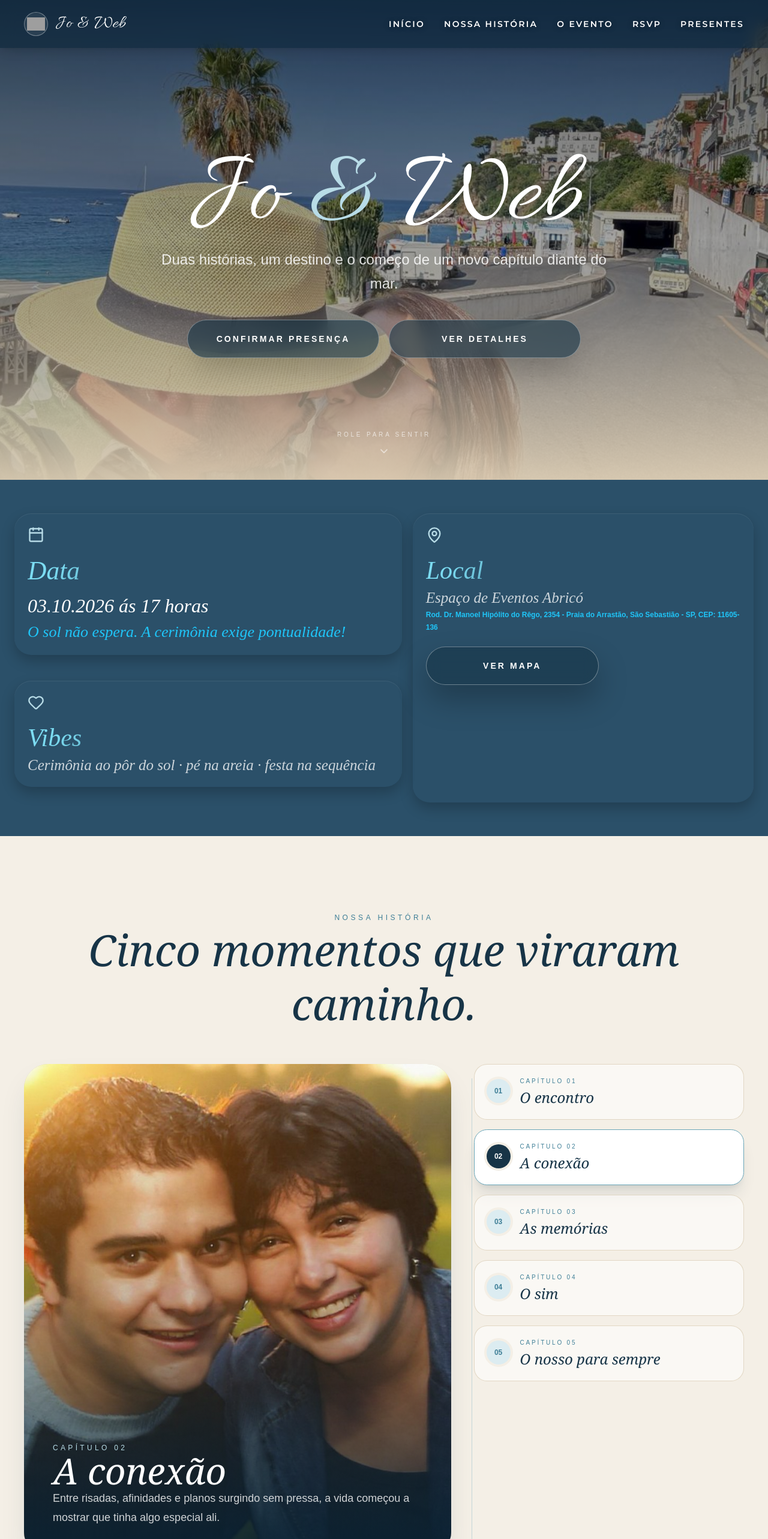
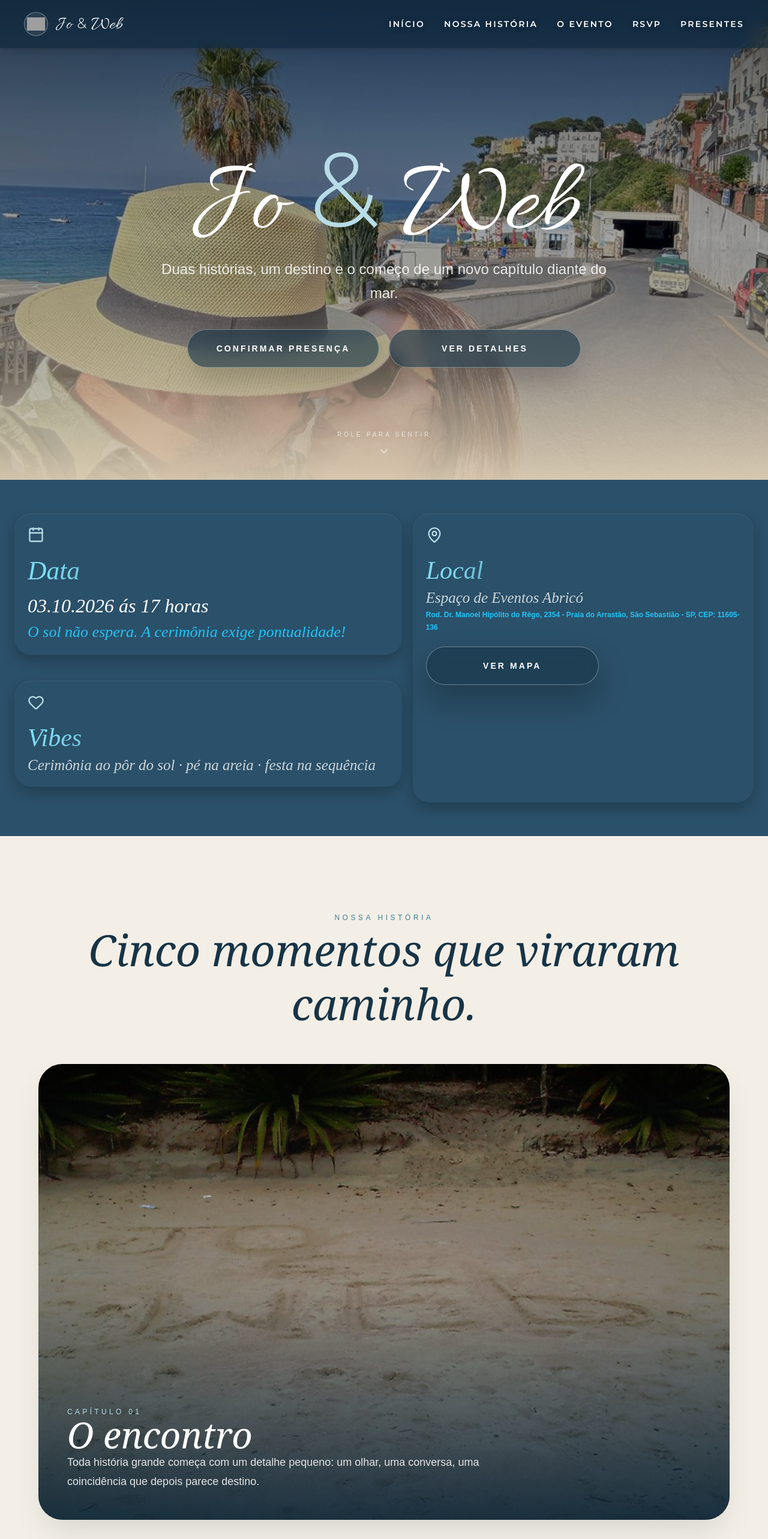
Before and after one commit to Phyw3b/joeweb-site, a Next.js app: page / in a window 1280 px wide. Shown: the top 2566 px of the page at 60% size. Built offline with nearby package versions, Linux system fonts and the light colour scheme; grey boxes are pictures that could not be loaded.

Commit message:
Ajusta layout e interacoes das paginas

```diff
--- a/app/evento/page.tsx
+++ b/app/evento/page.tsx
@@ -65,7 +65,11 @@ export default function EventoPage() {
               />
             </span>
             <span className="[font-family:var(--font-allura)] text-3xl leading-none">
-              Jo & Web
+              Jo{" "}
+              <span className="[font-family:var(--font-montserrat)] text-2xl font-light">
+                &
+              </span>{" "}
+              Web
             </span>
           </Link>
           <Link
@@ -89,14 +93,14 @@ export default function EventoPage() {
         </div>
         <div className="absolute inset-0 bg-[#082337]/72" />
 
-        <div className="relative mx-auto max-w-5xl text-center">
-          <p className="mb-5 text-xs uppercase tracking-[0.38em] text-[#b8dce7]">
+        <div className="relative mx-auto flex max-w-5xl flex-col items-center text-center">
+          <p className="mb-5 text-center text-xs uppercase tracking-[0.38em] text-[#b8dce7]">
             O evento
           </p>
-          <h1 className="font-serif text-5xl font-light italic leading-tight md:text-7xl">
+          <h1 className="mx-auto max-w-4xl text-center font-serif text-5xl font-light italic leading-tight md:text-7xl">
             Tudo para chegar leve e no horário.
           </h1>
-          <p className="mx-auto mt-6 max-w-2xl text-lg leading-8 text-white/75">
+          <p className="mx-auto mt-6 max-w-2xl text-center text-lg leading-8 text-white/75">
             Data, local, mapa, hospedagem e cuidados para celebrar com a gente
             sem pressa, sem dúvida e com o coração inteiro no momento.
           </p>
@@ -151,19 +155,27 @@ export default function EventoPage() {
             <MapPin className="text-[#3f7f97]" />
             <h2 className="font-serif text-4xl italic">Mapa</h2>
           </div>
-          <div className="grid min-h-[360px] place-items-center rounded-[2rem] border border-[#173447]/10 bg-white/70 p-8 text-center shadow-xl shadow-[#173447]/10">
-            <div>
-              <p className="mx-auto max-w-xl leading-7 text-[#61727a]">
+          <div className="overflow-hidden rounded-[2rem] border border-[#173447]/10 bg-white/70 shadow-xl shadow-[#173447]/10">
+            <iframe
+              title="Mapa do Espaco de Eventos Abrico"
+              src="https://www.google.com/maps?q=Espa%C3%A7o%20de%20Eventos%20Abric%C3%B3%2C%20Rod.%20Dr.%20Manoel%20Hip%C3%B3lito%20do%20R%C3%AAgo%2C%202354%20-%20Praia%20do%20Arrast%C3%A3o%2C%20S%C3%A3o%20Sebasti%C3%A3o%20-%20SP%2C%2011605-136&t=k&output=embed"
+              className="h-[420px] w-full border-0"
+              loading="lazy"
+              referrerPolicy="no-referrer-when-downgrade"
+              allowFullScreen
+            />
+            <div className="bg-[#082337] px-6 py-5 text-center">
+              <p className="sr-only" aria-label="Mapa do Espaco de Eventos Abrico em Sao Sebastiao, SP">
                 O mapa oficial entra aqui. Por enquanto, este bloco já reserva
                 o espaço para embed do Google Maps ou botão de rota.
               </p>
               <a
-                href="https://www.google.com/maps"
+                href="https://www.google.com/maps/search/?api=1&query=Espa%C3%A7o%20de%20Eventos%20Abric%C3%B3%2C%20Rod.%20Dr.%20Manoel%20Hip%C3%B3lito%20do%20R%C3%AAgo%2C%202354%20-%20Praia%20do%20Arrast%C3%A3o%2C%20S%C3%A3o%20Sebasti%C3%A3o%20-%20SP%2C%2011605-136"
                 target="_blank"
                 rel="noreferrer"
-                className="mt-8 inline-flex rounded-full bg-[#173447] px-8 py-4 text-sm font-semibold uppercase tracking-[0.18em] text-white transition hover:bg-[#082337]"
+                className="inline-flex h-16 w-72 items-center justify-center rounded-full border border-white/35 bg-transparent px-8 text-sm font-semibold uppercase tracking-[0.22em] !text-white shadow-xl shadow-[#173447]/18 transition hover:-translate-y-0.5 hover:bg-[#061c2b] sm:w-80"
               >
-                Abrir mapa
+                Abrir rota
               </a>
             </div>
           </div>
--- a/app/page.tsx
+++ b/app/page.tsx
@@ -120,7 +120,7 @@ export default function Home() {
   useEffect(() => {
     const timer = window.setInterval(() => {
       setActiveStory((current) => (current + 1) % storyCards.length);
-    }, 5000);
+    }, 10000);
 
     return () => window.clearInterval(timer);
   }, [storyCards.length]);
@@ -159,7 +159,11 @@ export default function Home() {
             </div>
             <div className="hidden leading-none text-white sm:block">
               <p className="[font-family:var(--font-allura)] text-3xl leading-none tracking-wide">
-                Jo & Web
+                Jo{" "}
+                <span className="[font-family:var(--font-montserrat)] text-2xl font-light">
+                  &
+                </span>{" "}
+                Web
               </p>
             </div>
           </a>
@@ -237,7 +241,11 @@ export default function Home() {
               transition={{ duration: 1.1, delay: 0.18, ease: "easeOut" }}
               className="[font-family:var(--font-allura)] text-7xl font-light leading-[0.92] md:text-9xl lg:text-[11rem]"
             >
-              Jo <span className="text-[#b8dce7]">&</span> Web
+              Jo{" "}
+              <span className="[font-family:var(--font-montserrat)] text-[#b8dce7]">
+                &
+              </span>{" "}
+              Web
             </motion.h1>
 
             <motion.p
@@ -387,15 +395,15 @@ export default function Home() {
             </motion.p>
           </div>
 
-          <div className="mt-14 grid gap-8 lg:grid-cols-[minmax(0,1fr)_320px] xl:grid-cols-[minmax(0,1fr)_340px]">
+          <div className="mx-auto mt-14 max-w-6xl">
             <motion.div
               key={currentStory.title}
-              initial={{ opacity: 0, x: -28 }}
-              animate={{ opacity: 1, x: 0 }}
+              initial={{ opacity: 0, y: 24 }}
+              animate={{ opacity: 1, y: 0 }}
               transition={{ duration: 0.55 }}
-              className="relative overflow-hidden rounded-[2.5rem] bg-[#d8c9b0] shadow-2xl shadow-[#173447]/15"
+              className="relative overflow-hidden rounded-[2rem] bg-[#d8c9b0] shadow-2xl shadow-[#173447]/15 md:rounded-[2.5rem]"
             >
-              <div className="relative h-[620px] w-full md:h-[720px] lg:h-[820px]">
+              <div className="relative h-[520px] w-full md:h-[680px] lg:h-[760px]">
                 <Image
                   src={currentStory.image}
                   alt={currentStory.title}
@@ -405,21 +413,30 @@ export default function Home() {
                 />
               </div>
               <div className="absolute inset-0 bg-gradient-to-t from-[#082337]/88 via-[#173447]/24 to-transparent" />
-              <div className="absolute bottom-0 left-0 right-0 p-8 text-white md:p-12">
-                <p className="mb-4 text-xs uppercase tracking-[0.36em] text-[#b8dce7]">
+              <motion.div
+                key={`${currentStory.title}-overlay`}
+                initial={{ opacity: 0, y: 18 }}
+                animate={{ opacity: 1, y: 0 }}
+                transition={{ duration: 0.45 }}
+                className="absolute bottom-0 left-0 right-0 p-7 text-white md:p-12"
+              >
+                <p className="mb-3 text-xs uppercase tracking-[0.36em] text-[#b8dce7]">
                   {currentStory.chapter}
                 </p>
-                <h3 className="font-serif text-5xl italic md:text-6xl">
+                <h3 className="font-serif text-5xl italic leading-none md:text-6xl">
                   {currentStory.title}
                 </h3>
-                <p className="mt-5 max-w-2xl text-lg leading-8 text-white/80">
+                <p className="mt-5 max-w-3xl text-base leading-7 text-white/86 md:text-lg md:leading-8">
                   {currentStory.text}
                 </p>
-              </div>
+              </motion.div>
             </motion.div>
 
-            <div className="relative flex flex-col gap-4 pl-6">
-              <div className="absolute bottom-6 left-5 top-6 hidden w-px bg-[#8bb8c7]/45 lg:block" />
+            <div
+              className="mt-8 flex items-center justify-center gap-3 sm:gap-5"
+              role="tablist"
+              aria-label="CapÃ­tulos da nossa histÃ³ria"
+            >
               {storyCards.map((card, index) => {
                 const active = index === activeStory;
 
@@ -428,34 +445,23 @@ export default function Home() {
                     key={card.title}
                     type="button"
                     onClick={() => setActiveStory(index)}
-                    className={`group relative w-full rounded-[1.35rem] border p-5 text-left transition-all duration-300 ${
+                    role="tab"
+                    aria-selected={active}
+                    aria-label={`${card.chapter}: ${card.title}`}
+                    className={`flex h-12 w-12 items-center justify-center rounded-full border text-sm font-semibold transition-all duration-300 sm:h-14 sm:w-14 ${
                       active
-                        ? "border-[#6aa6b8] bg-white shadow-xl shadow-[#173447]/10"
-                        : "border-[#d8c9b0]/70 bg-white/55 hover:border-[#9fc7d7] hover:bg-white"
+                        ? "border-[#173447] bg-[#173447] text-white shadow-xl shadow-[#173447]/18"
+                        : "border-[#d8c9b0] bg-white/70 text-[#3f7f97] hover:border-[#9fc7d7] hover:bg-white"
                     }`}
                   >
-                    <div className="flex items-start gap-4">
-                      <div
-                        className={`mt-1 flex h-10 w-10 shrink-0 items-center justify-center rounded-full text-xs font-semibold ring-4 ring-[#f4efe6] ${
-                          active
-                            ? "bg-[#173447] text-white"
-                            : "bg-[#dcecf1] text-[#3f7f97]"
-                        }`}
-                      >
-                        {String(index + 1).padStart(2, "0")}
-                      </div>
-                      <div>
-                        <p className="text-[10px] uppercase tracking-[0.28em] text-[#3f7f97]">
-                          {card.chapter}
-                        </p>
-                        <h4 className="mt-1 font-serif text-2xl italic text-[#173447]">
-                          {card.title}
-                        </h4>
-                      </div>
-                    </div>
+                    {index + 1}
                   </button>
                 );
               })}
+            </div>
+
+            <div className="sr-only" role="tabpanel">
+              {currentStory.chapter}: {currentStory.title}. {currentStory.text}
             </div>
           </div>
         </div>
@@ -514,11 +520,7 @@ export default function Home() {
           <p className="text-xs font-semibold uppercase tracking-[0.18em] text-[#f4efe6]/85">
             Contagem regressiva para o grande dia
           </p>
-          <div
-            className="relative mx-auto mt-8 flex min-h-36 w-full max-w-6xl flex-nowrap overflow-hidden rounded-[2rem] bg-cover bg-center shadow-[0_28px_70px_rgba(0,0,0,0.34)]"
-            style={{ backgroundImage: "url('/media/sea-countdown.gif')" }}
-          >
-            <div className="absolute inset-0 bg-white/8" />
+          <div className="relative mx-auto mt-8 flex min-h-36 w-full max-w-6xl flex-nowrap overflow-hidden rounded-[2rem] border border-white/12 bg-white/[0.06] shadow-[0_28px_70px_rgba(0,0,0,0.22)]">
             {[
               { label: "dias", value: countdown.days },
               { label: "horas", value: countdown.hours },
@@ -529,10 +531,10 @@ export default function Home() {
                 key={item.label}
                 className="relative min-w-0 flex-1 px-1 py-4 sm:px-3 sm:py-5 md:py-7"
               >
-                <p className="font-serif text-2xl leading-none text-[#082337] drop-shadow-[0_1px_6px_rgba(255,255,255,0.75)] sm:text-3xl md:text-5xl">
+                <p className="font-serif text-2xl leading-none text-white drop-shadow-[0_1px_8px_rgba(0,0,0,0.25)] sm:text-3xl md:text-5xl">
                   {String(item.value)}
                 </p>
-                <p className="mt-2 truncate text-[8px] font-semibold uppercase tracking-[0.08em] text-[#082337] drop-shadow-[0_1px_5px_rgba(255,255,255,0.75)] sm:mt-3 sm:text-[10px] sm:tracking-[0.12em] md:text-xs">
+                <p className="mt-2 truncate text-[8px] font-semibold uppercase tracking-[0.08em] text-white/88 drop-shadow-[0_1px_7px_rgba(0,0,0,0.22)] sm:mt-3 sm:text-[10px] sm:tracking-[0.12em] md:text-xs">
                   {item.label}
                 </p>
               </div>
@@ -543,7 +545,11 @@ export default function Home() {
 
       <footer className="bg-[#082337] px-6 py-10 text-center text-white/50">
         <p className="[font-family:var(--font-allura)] text-4xl text-white/80">
-          Jo & Web
+          Jo{" "}
+          <span className="[font-family:var(--font-montserrat)] text-3xl font-light">
+            &
+          </span>{" "}
+          Web
         </p>
         <p className="mt-2 text-[10px] uppercase tracking-[0.32em]">
           feito para virar memória
--- a/app/presentes/page.tsx
+++ b/app/presentes/page.tsx
@@ -45,7 +45,11 @@ export default function PresentesPage() {
             </div>
             <div className="hidden leading-none text-white sm:block">
               <p className="[font-family:var(--font-allura)] text-3xl leading-none tracking-wide">
-                Jo & Web
+                Jo{" "}
+                <span className="[font-family:var(--font-montserrat)] text-2xl font-light">
+                  &
+                </span>{" "}
+                Web
               </p>
             </div>
           </Link>
--- a/app/rsvp/page.tsx
+++ b/app/rsvp/page.tsx
@@ -145,7 +145,11 @@ export default function RSVPPage() {
             </div>
             <div className="hidden leading-none text-white sm:block">
               <p className="[font-family:var(--font-allura)] text-3xl leading-none tracking-wide">
-                Jo & Web
+                Jo{" "}
+                <span className="[font-family:var(--font-montserrat)] text-2xl font-light">
+                  &
+                </span>{" "}
+                Web
               </p>
             </div>
           </Link>
@@ -211,19 +215,19 @@ export default function RSVPPage() {
           initial={{ opacity: 0, y: 24 }}
           animate={{ opacity: 1, y: 0 }}
           transition={{ duration: 0.75 }}
-          className="relative mx-auto max-w-4xl text-center"
+          className="relative mx-auto flex max-w-4xl flex-col items-center text-center"
         >
-          <p className="mb-5 text-xs uppercase tracking-[0.38em] text-[#b8dce7]">
+          <p className="mb-5 text-center text-xs uppercase tracking-[0.38em] text-[#b8dce7]">
             RSVP
           </p>
-          <h1 className="font-serif text-5xl font-light italic leading-tight md:text-7xl">
+          <h1 className="mx-auto max-w-4xl text-center font-serif text-5xl font-light italic leading-tight text-balance md:text-7xl">
             A sua presença importa.
           </h1>
-          <p className="mx-auto mt-6 max-w-3xl text-lg leading-8 text-white/78">
+          <p className="mx-auto mt-6 max-w-3xl text-center text-lg leading-8 text-white/78 text-balance">
             Preparamos cada detalhe com muito carinho para receber você. Por
             isso, o convite é pessoal e válido apenas para os nomes indicados.
           </p>
-          <p className="mx-auto mt-4 max-w-2xl text-sm leading-7 text-[#dcecf1]/80">
+          <p className="mx-auto mt-4 max-w-2xl text-center text-sm leading-7 text-[#dcecf1]/80 text-balance">
             Ao localizar seu convite, serão exibidos os nomes convidados para
             confirmação.
           </p>
@@ -418,7 +422,11 @@ export default function RSVPPage() {
       <footer className="bg-[#082337] px-6 py-10 text-center text-white/55">
         <Heart className="mx-auto mb-3 text-[#b8dce7]" size={20} />
         <p className="[font-family:var(--font-allura)] text-4xl text-white/85">
-          Jo & Web
+          Jo{" "}
+          <span className="[font-family:var(--font-montserrat)] text-3xl font-light">
+            &
+          </span>{" "}
+          Web
         </p>
       </footer>
     </main>
```
Also changed, not shown: app/presentes/PresentesGallery.module.css (+26 -18 lines).
